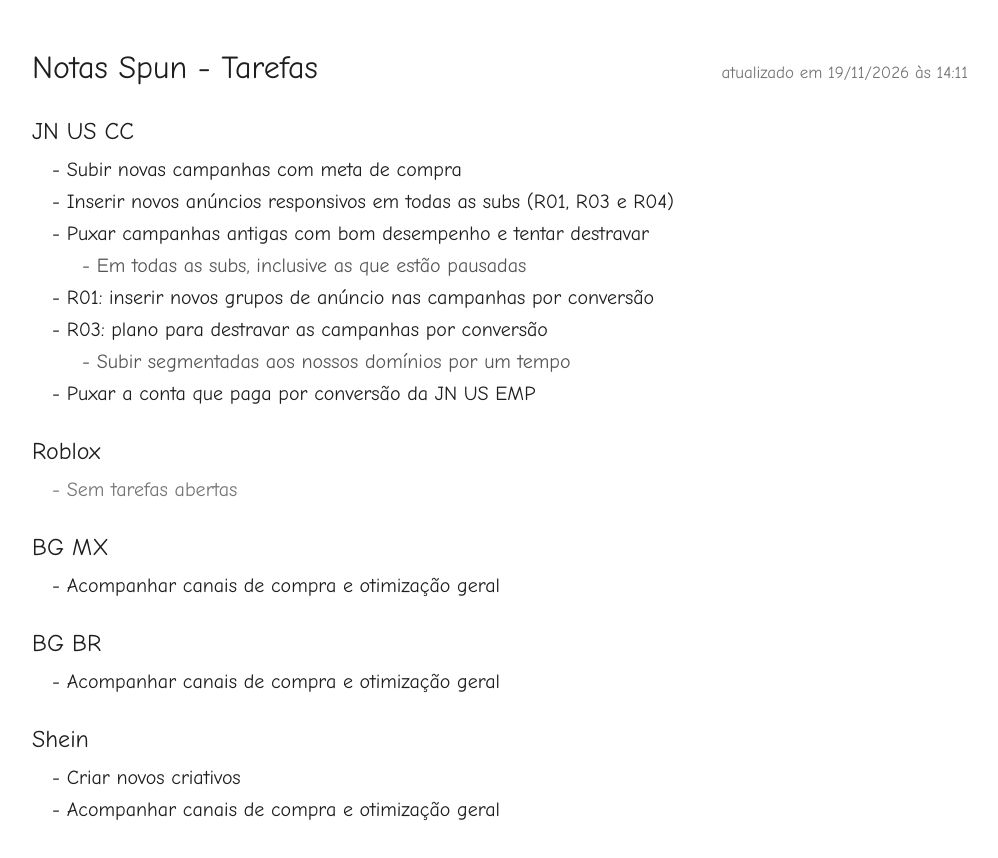
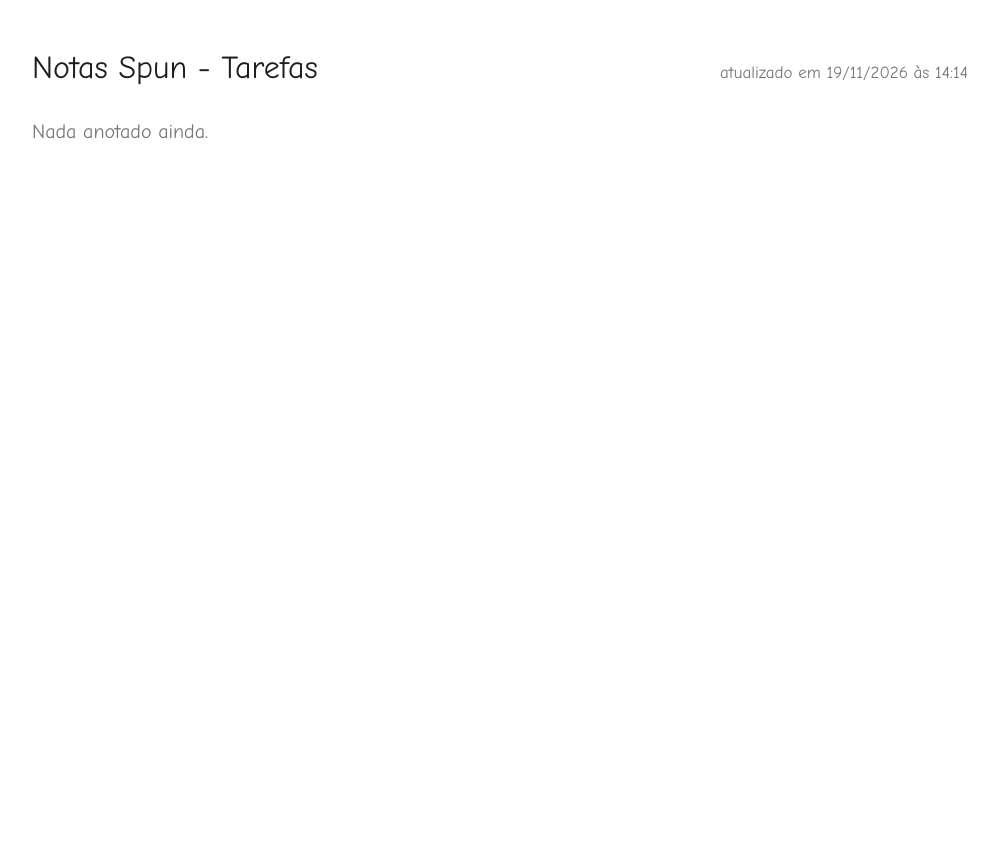
Before and after one commit to gabrielaacristofolini-hue/notas-spun, a plain HTML site: page index.html in a window 1280 px wide. Shown: the whole page, without its empty margins (140-1138 px from the left). After the commit the page ends 800 px from the top, so only its background shows below. Drawn offline with Linux system fonts and the light colour scheme; a web font is replaced by a local one.

Commit message:
Limpa todas as tarefas e metas para recomeçar
Co-Authored-By: Claude Opus 5.5 <noreply@anthropic.com>

```diff
--- a/index.html
+++ b/index.html
@@ -76,53 +76,9 @@
   //  Item com detalhes: ["Título", ["linha 1", "linha 2"]].
   //  As metas ficam guardadas aqui, mas não aparecem no layout atual.
   // ============================================================
-  const ATUALIZADO = "19/11/2026 às 14:11";
+  const ATUALIZADO = "19/11/2026 às 14:14";
 
   const OPERACOES = [
-    {
-      nome: "JN US CC",
-      metas: [
-        "R$ 20 mil/dia com ROAS de −20%",
-        ["R01: R$ 3 mil de gasto em geração de demanda", [
-          "Com ROAS, o quanto antes",
-        ]],
-      ],
-      tarefas: [
-        "Subir novas campanhas com meta de compra",
-        "Inserir novos anúncios responsivos em todas as subs (R01, R03 e R04)",
-        ["Puxar campanhas antigas com bom desempenho e tentar destravar", [
-          "Em todas as subs, inclusive as que estão pausadas",
-        ]],
-        "R01: inserir novos grupos de anúncio nas campanhas por conversão",
-        ["R03: plano para destravar as campanhas por conversão", [
-          "Subir segmentadas aos nossos domínios por um tempo",
-        ]],
-        "Puxar a conta que paga por conversão da JN US EMP",
-      ],
-    },
-    {
-      nome: "Roblox",
-      metas: ["Estabilizar a compra abaixo de R$ 2,30, com ROAS"],
-      tarefas: [],
-    },
-    {
-      nome: "BG MX",
-      metas: ["Estabilizar a compra buscando ROAS"],
-      tarefas: ["Acompanhar canais de compra e otimização geral"],
-    },
-    {
-      nome: "BG BR",
-      metas: ["Estabilizar a compra buscando ROAS"],
-      tarefas: ["Acompanhar canais de compra e otimização geral"],
-    },
-    {
-      nome: "Shein",
-      metas: ["Estabilizar a compra buscando ROAS"],
-      tarefas: [
-        "Criar novos criativos",
-        "Acompanhar canais de compra e otimização geral",
-      ],
-    },
   ];
   // ============================================================
 
@@ -137,6 +93,7 @@
   }
 
   const quadro = document.getElementById("quadro");
+  if (!OPERACOES.length) quadro.append(el("p", "vazio", "Nada anotado ainda."));
   OPERACOES.forEach(op => {
     const secao = el("section");
     const ul = el("ul");
```
